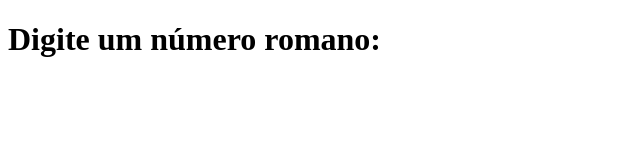
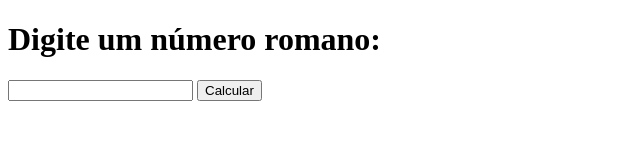
Before and after one commit to umthiago/TrabNumRomanos, a plain HTML site: page index.html in a window 1280 px wide. Shown: the whole page, without its empty margins (0-640 px from the left). Drawn offline with Linux system fonts and the light colour scheme.

Commit message:
Update index.html

```diff
--- a/index.html
+++ b/index.html
@@ -8,8 +8,9 @@
 </head>
 <body>
     <h1> Digite um número romano:</h1>
-    <div class="container"></div>
-
-
+    <input type="Digite o Número Romano" id="num">
+    <button onclick="inicializa()">Calcular</button>
+    <h3></h3>
+    <script src="num.js"></script>
 </body>
 </html>
```
